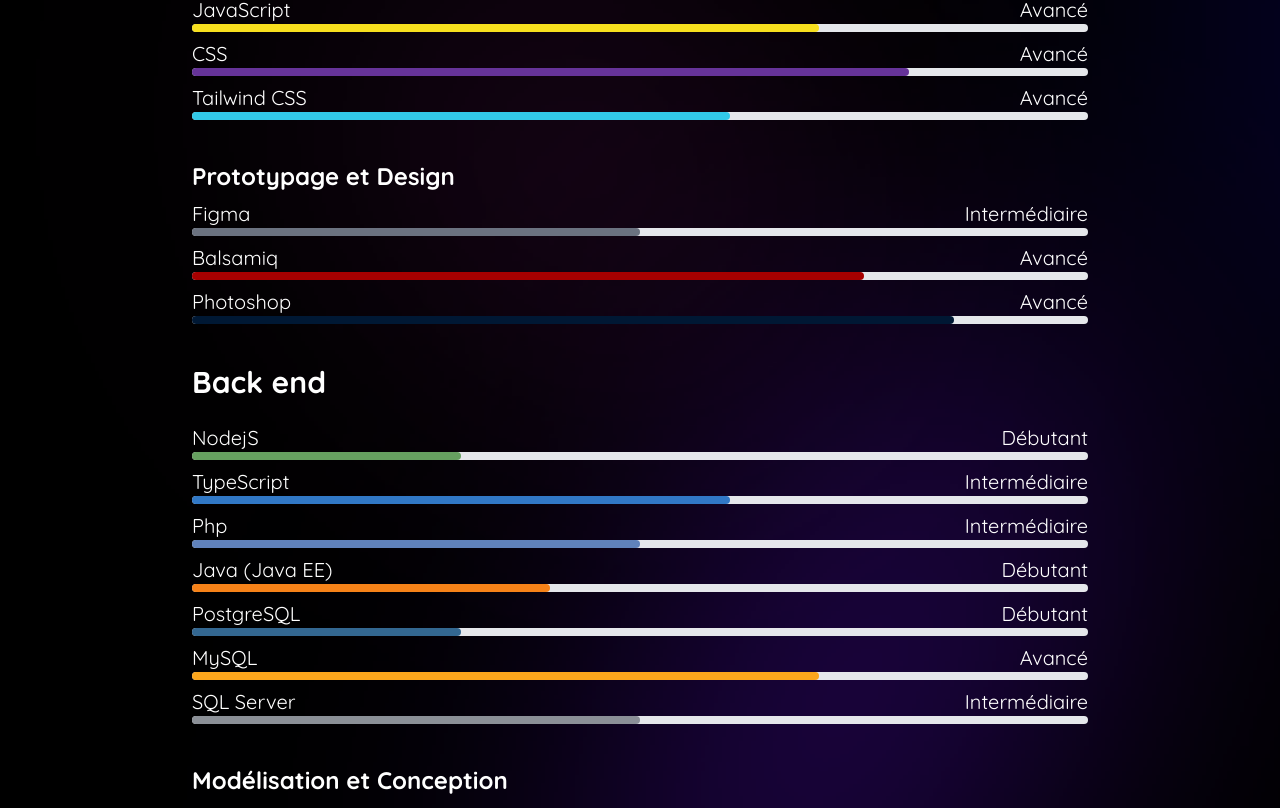
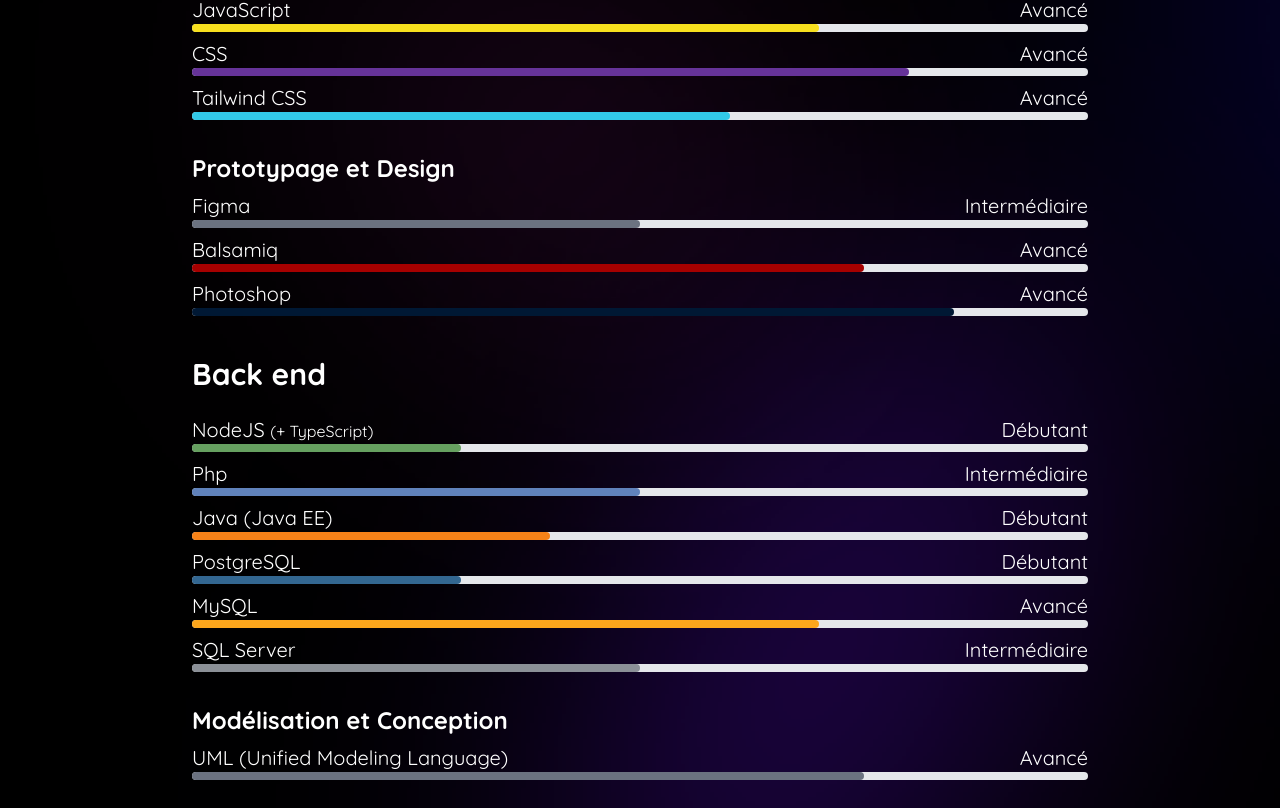
Before and after one commit to YoCode35/my-book, a Next.js app: page /skills in a window 1280 px wide. Shown: the part 1025-1833 px from the top of the page. Built offline with nearby package versions, Linux system fonts and the light colour scheme.

Commit message:
Update margin & FontSize Skills Title & Details

```diff
--- a/src/app/globals.css
+++ b/src/app/globals.css
@@ -136,7 +136,7 @@ h4.project-description {
 }
 
 .skills-detail{
-  @apply text-[4vw] sm:text-xl 2xl:text-xl 3xl:text-3xl
+  @apply text-[4vw] sm:text-xl 3xl:text-3xl
 }
 /* Fin */
 
--- a/src/app/skills/page.tsx
+++ b/src/app/skills/page.tsx
@@ -46,7 +46,9 @@ export default function Skills() {
                                 <strong className="skills-detail-title">Front end</strong>
                                 <div className="skills-detail pt-6">
                                     <div className="flex justify-between">
-                                        <span>ReactJS</span>
+                                        <span>
+                                            ReactJS <span className="text-[2vw] sm:text-base 3xl:text-xl">(+ TypeScript)</span>
+                                        </span>
                                         <span>Intermédiaire</span>
                                     </div>
                                     <div className="w-full bg-gray-200 rounded-full h-2">
@@ -127,7 +129,7 @@ export default function Skills() {
                                 </div>
                             </div>
 
-                            <div className="skills-detail-subtitle pt-6">
+                            <div className="skills-detail-subtitle pt-4">
                                 <strong>Prototypage et Design</strong>
                                 <div className="skills-detail mt-2">
                                     <div className="flex justify-between">
@@ -162,20 +164,13 @@ export default function Skills() {
                                 <strong className="skills-detail-title">Back end</strong>
                                 <div className="skills-detail mt-6">
                                     <div className="flex justify-between">
-                                        <span>NodejS</span>
+                                        <span>
+                                            NodeJS <span className="text-[2vw] sm:text-base 3xl:text-xl">(+ TypeScript)</span>
+                                        </span>
                                         <span>Débutant</span>
                                     </div>
                                     <div className="w-full bg-gray-200 rounded-full h-2">
                                         <div className="h-2 rounded-full" style={{ backgroundColor: '#66a060', width: '30%' }}></div>
-                                    </div>
-                                </div>
-                                <div className="skills-detail mt-2">
-                                    <div className="flex justify-between">
-                                        <span>TypeScript</span>
-                                        <span>Intermédiaire</span>
-                                    </div>
-                                    <div className="w-full bg-gray-200 rounded-full h-2">
-                                        <div className="h-2 rounded-full" style={{ backgroundColor: '#3178c6', width: '60%' }}></div>
                                     </div>
                                 </div>
                                 <div className="skills-detail mt-2">
@@ -225,7 +220,7 @@ export default function Skills() {
                                 </div>
                             </div>
 
-                            <div className="skills-detail-subtitle pt-6">
+                            <div className="skills-detail-subtitle pt-4">
                                 <strong>Modélisation et Conception</strong>
                                 <div className="skills-detail mt-2">
                                     <div className="flex justify-between">
@@ -246,7 +241,7 @@ export default function Skills() {
                                         <span>Avancé</span>
                                     </div>
                                     <div className="w-full bg-gray-200 rounded-full h-2">
-                                    <div className="h-2 rounded-full" style={{ backgroundColor: '#ff0000', width: '80%' }}></div>
+                                        <div className="h-2 rounded-full" style={{ backgroundColor: '#ff0000', width: '80%' }}></div>
                                     </div>
                                 </div>
                                 <div className="skills-detail mt-2">
@@ -255,7 +250,7 @@ export default function Skills() {
                                         <span>Avancé</span>
                                     </div>
                                     <div className="w-full bg-gray-200 rounded-full h-2">
-                                    <div className="h-2 rounded-full" style={{ backgroundColor: '#ff0000', width: '75%' }}></div>
+                                        <div className="h-2 rounded-full" style={{ backgroundColor: '#ff0000', width: '75%' }}></div>
                                     </div>
                                 </div>
                             </div>
```
